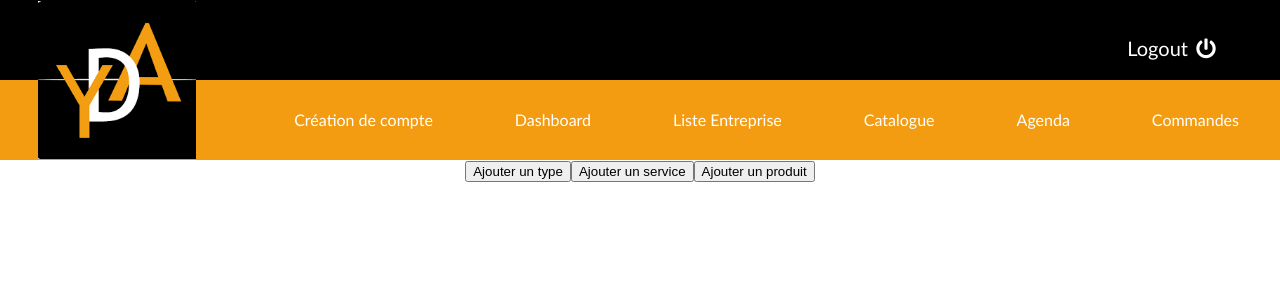
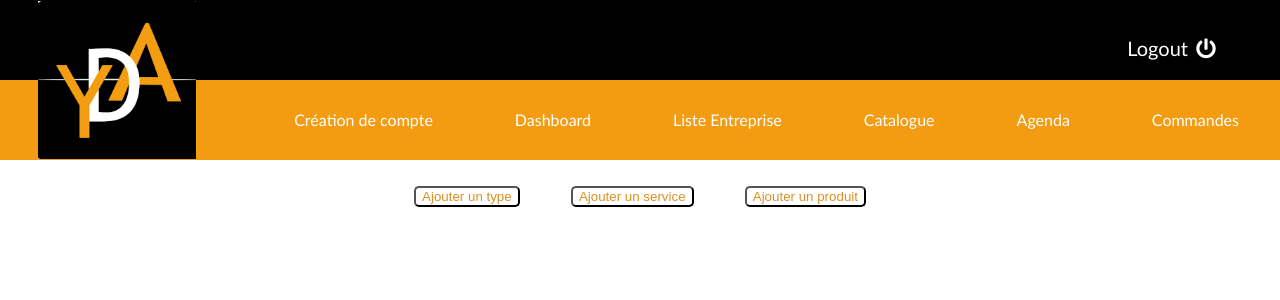
Before and after one commit to Thomas-GALLOIS/YDA-Front, a Vue app: page /addService in a window 1280 px wide. Shown: the top 300 px of the page. Built offline with nearby package versions, Linux system fonts and the light colour scheme.

Commit message:
style addservice/ajouterservice

```diff
--- a/src/components/AddToCatalogue/AddServices.vue
+++ b/src/components/AddToCatalogue/AddServices.vue
@@ -177,7 +177,6 @@ label {
   margin-top: 20px;
 }
 #submit_btn {
-  width: 30%;
   margin-top: 20px;
   color: #0f0f0f;
   background: #db9024;
@@ -185,7 +184,7 @@ label {
   border: 2px solid #0f0f0f;
   transition: background 1s;
   height: 40px;
-  margin-left: 400px;
+  margin-left: auto;
 }
 #submit_btn:hover {
   color: #db9024;
@@ -258,22 +257,20 @@ label {
   box-shadow: none;
 }
 .block_area {
-  width: 475px;
-  margin: 15px 0 15px 310px;
-  height: 100px;
+  width: 26rem;
+  height: 10rem;
+  margin: 15px auto;
   border: none;
   border-radius: 5px;
-  box-shadow: 2px 2px 2px 1px rgba(0, 0, 0, 0.2);
+  box-shadow: 2px 2px 2px 1px rgb(0 0 0 / 20%);
   outline: none;
   transition: box-shadow 1.2s;
-  resize: none;
 }
-.text_container label {
-  margin-left: 310px;
-}
+
 .text_container {
   display: flex;
   flex-direction: column;
+  align-items: center;
 }
 .block_area:focus {
   box-shadow: inset 2px 2px 2px 1px rgba(0, 0, 0, 0.2);
--- a/src/views/AddService.vue
+++ b/src/views/AddService.vue
@@ -1,8 +1,10 @@
 <template>
   <NavbarreAdmin />
-  <button @click="showTypeForm()">Ajouter un type</button>
-  <button @click="showServiceForm()">Ajouter un service</button>
-  <button @click="showProductForm()">Ajouter un produit</button>
+  <div class="button">
+    <button @click="showTypeForm()">Ajouter un type</button>
+    <button @click="showServiceForm()">Ajouter un service</button>
+    <button @click="showProductForm()">Ajouter un produit</button>
+  </div>
 
   <div v-if="this.showType == true">
     <AddTypes></AddTypes>
@@ -59,4 +61,14 @@ export default {
 };
 </script>
 <style scoped>
+.button {
+  display: flex;
+  justify-content: center;
+}
+button {
+  border-radius: 5px;
+  margin: 2%;
+  background-color: #ffffff;
+  color: #db9024;
+}
 </style>
```
